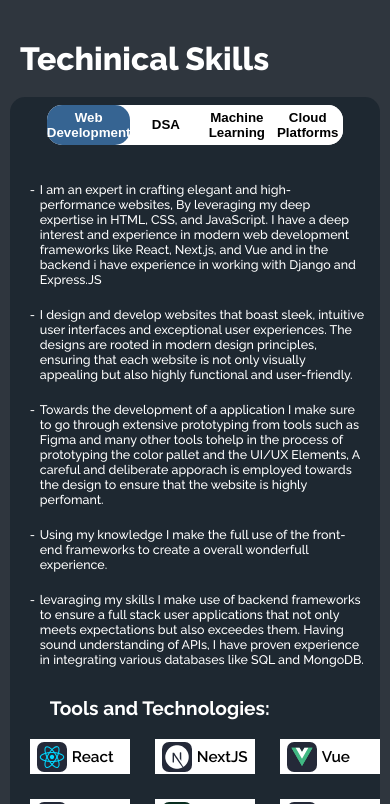
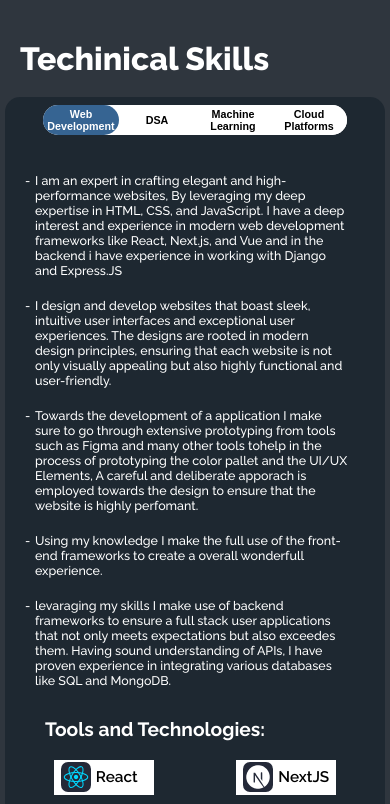
Before and after one commit to aneeshpatne/Personal-Portfolio, a Next.js app: page / in a window 390 px wide. Shown: the part 1843-2647 px from the top of the page. Built offline with nearby package versions, Linux system fonts and the light colour scheme.

Commit message:
pic added

```diff
--- a/src/components/PhotoFrame.jsx
+++ b/src/components/PhotoFrame.jsx
@@ -6,7 +6,7 @@ export default function Photoframe(){
     const {theme, ThemeToggle} = UseThemeContext();
     return(<div id={styles.PhotoFrameContainer} className ={theme === 'LightMode' ? styles.LightMode : ''}>
         <div id={styles.FrameImgContainer}>
-            <Image src='/assets/img/placeholder.jpg' alt='its me' layout="fill"/>
+            <Image src='/assets/img/aneesh.png' alt='its me' height={640} width={640}/>
         </div>
     </div>);
 }
--- a/src/components/style/Skill.module.css
+++ b/src/components/style/Skill.module.css
@@ -90,3 +90,9 @@
         height: 35px;
     }
 }
+@media screen and (max-width:400px) {
+    #ToolContainer{
+        grid-template-columns: repeat(2,1fr);
+    }
+
+}
--- a/src/components/style/SkillBox.module.css
+++ b/src/components/style/SkillBox.module.css
@@ -1,7 +1,7 @@
 #SkillContainer{
     display: flex;
-    width: 95vw;
-    min-width: 350px;
+    width: 95%;
+    min-width: 380px;
     background-color: #1E2831;
     border-radius: 15px;
     align-items: center;
@@ -63,3 +63,13 @@
     padding: 20px;
     font-weight: 800;
 }
+@media screen and (max-width:400px) {
+    #BtnContainer{
+        height: 30px;
+    }
+    #SkillBtn{
+        font-size: 0.67rem;
+
+    }
+
+}
```
Also changed, not shown: src/app/project/[projectID]/page.jsx (+4 -4 lines), src/app/project/[projectID]/page.module.css (+9 -1 lines), public/assets/img/aneesh.png (added).
